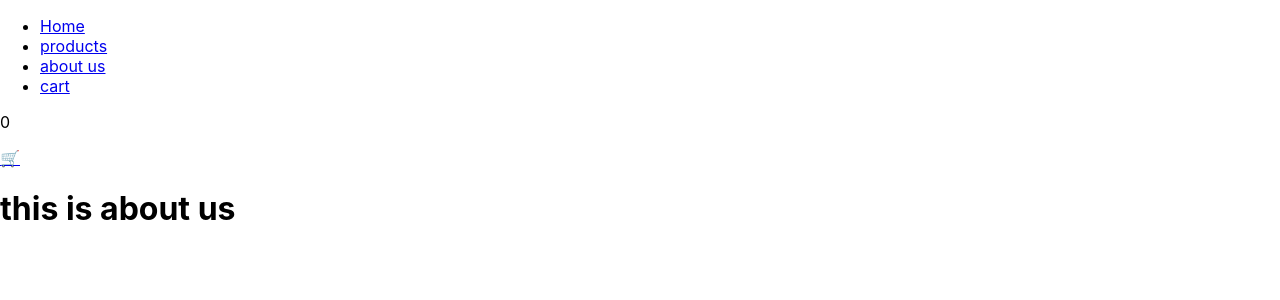
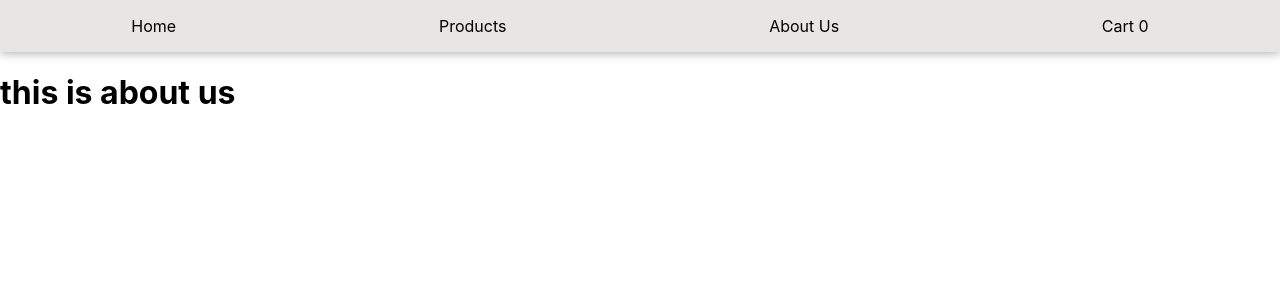
Before and after one commit to parham-mosadeq/storify, a React (Create React App) app: page /aboutUs in a window 1280 px wide. Shown: the top 300 px of the page. Built offline with nearby package versions, Linux system fonts and the light colour scheme.

Commit message:
some nav styled add.

```diff
--- a/src/components/layouts/Navbar.js
+++ b/src/components/layouts/Navbar.js
@@ -1,13 +1,22 @@
-import React from 'react';
+import React, { useState } from 'react';
+// redux
 import { useSelector } from 'react-redux';
 // router
 import { Link } from 'react-router-dom';
-// redux
+
+//styles
+import { MainNavbar, MainNavBtn } from '../../shared/MainComponentStyled';
 
 const Navbar = () => {
   const itemsCounter = useSelector((state) => state.btnState.itemsCounter);
+
+  const [showMenu, setShowMenu] = useState(false);
   return (
     <>
+      <MainNavBtn onClick={() => setShowMenu(!showMenu)}>
+        {showMenu ? 'x' : 'o'}
+      </MainNavBtn>
+      <MainNavbar showMenu={showMenu}>
         <ul>
           <li>
             <Link to='/'>Home</Link>
@@ -19,16 +28,12 @@ const Navbar = () => {
             <Link to='aboutUs'>about us</Link>
           </li>
           <li>
-          <Link to='cart'>cart</Link>
+            <Link to='cart'>
+              cart <>{itemsCounter}</>
+            </Link>
           </li>
         </ul>
-
-      <div>
-        <div>
-          <p>{itemsCounter}</p>
-          <Link to='/cart'>🛒</Link>
-        </div>
-      </div>
+      </MainNavbar>
     </>
   );
 };
--- /dev/null
+++ b/src/shared/MainComponentStyled.jsx
@@ -0,0 +1,67 @@
+import styled from 'styled-components';
+
+const MainNavbar = styled.nav`
+  background-color: #e9e5e553;
+  box-shadow: 0 0 10px rgba(0, 0, 0, 0.4);
+  z-index: 11;
+  /* visibility: hidden; */
+  ul {
+    padding: 0;
+    margin: 0;
+    list-style: none;
+    display: flex;
+    flex-direction: column;
+    li {
+      margin: 1rem 0;
+      padding: 0 1rem 0;
+
+      a {
+        color: black;
+        text-decoration: none;
+        cursor: pointer;
+        text-transform: capitalize;
+        transition: all 0.2s ease;
+      }
+      a:hover {
+        color: #111;
+        padding-left: 4px;
+      }
+    }
+  }
+
+  @media (min-width: 501px) {
+    width: 100%;
+    top: 0;
+    right: 0;
+    left: 0;
+    background-color: #e9e5e5;
+    ul {
+      flex-direction: row;
+      justify-content: space-around;
+      align-items: center;
+
+      li {
+        a:hover {
+          padding-left: 0;
+        }
+      }
+    }
+  }
+`;
+
+const MainNavBtn = styled.button`
+  position: absolute;
+  top: 10px;
+  right: 10px;
+  display: block;
+  z-index: 100;
+  cursor: pointer;
+  border: 0;
+  color: #0095ff;
+  background-color: transparent;
+  font-size: large;
+  @media (min-width: 501px) {
+    display: none;
+  }
+`;
+export { MainNavbar, MainNavBtn };
```
Lines whose indentation alone changed are shown as unchanged.
